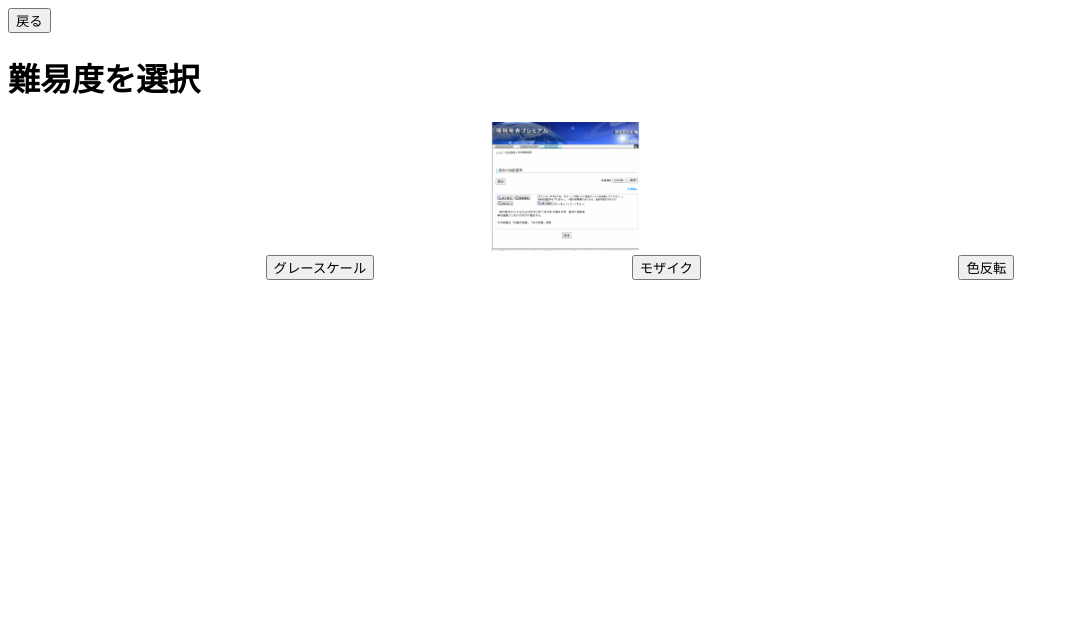
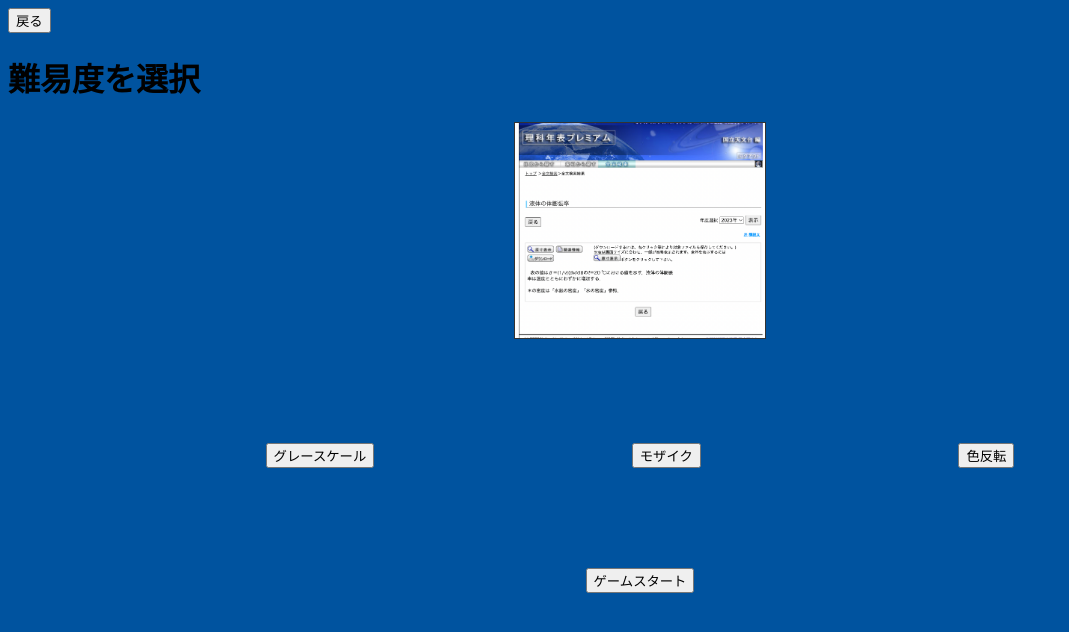
Before and after one commit to 2022AIT-OOP2-G08/Freesubject, a Python web app: template template/image-preview.html in a window 1280 px wide. Shown: the top 632 px of the page, without its empty margins (0-1069 px from the left). Run offline with Jinja, Linux system fonts and the light colour scheme; the template is opened without the code that fills it, so the values that code supplies are empty.

Commit message:
cssの調整

```diff
--- a/static/css/image-preview.css
+++ b/static/css/image-preview.css
@@ -1,14 +1,27 @@
 .buttons{
     display: flex;
-    justify-content: center;
     justify-content: space-evenly;
+    position: relative;
+    top: 100px;
 }
+
 .image{
-    width: 300px;
+    width: 500px;
     height: auto;
+    text-align: center;
     margin: 0 auto;
 }
 .image img {
     width: 50%;
     height: 50%;
+    border: 1px solid #333;
 }
+html {
+    background-color: #00539F;
+}
+.startbutton{
+    display: flex;
+    justify-content: space-evenly;
+    position: relative;
+    top: 200px;
+}
--- a/template/image-preview.html
+++ b/template/image-preview.html
@@ -37,6 +37,9 @@
         <button id="mosaic" onclick="LinkClick(1)">モザイク</button>
         <button id="inversion" onclick="LinkClick(2)">色反転</button>
       </div>
+      <div class="startbutton">
+        <button>ゲームスタート</button>
+      </div>
     </main>
   </body>
 </html>
```
